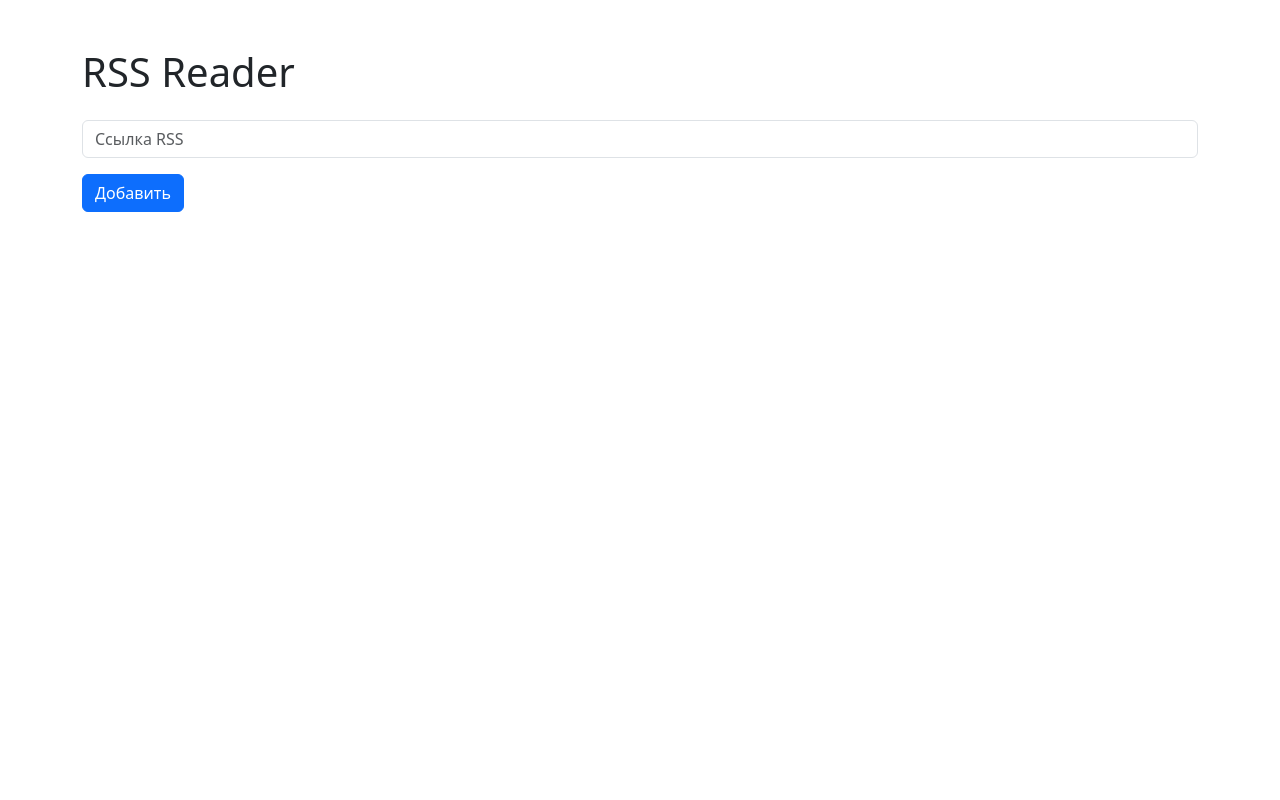
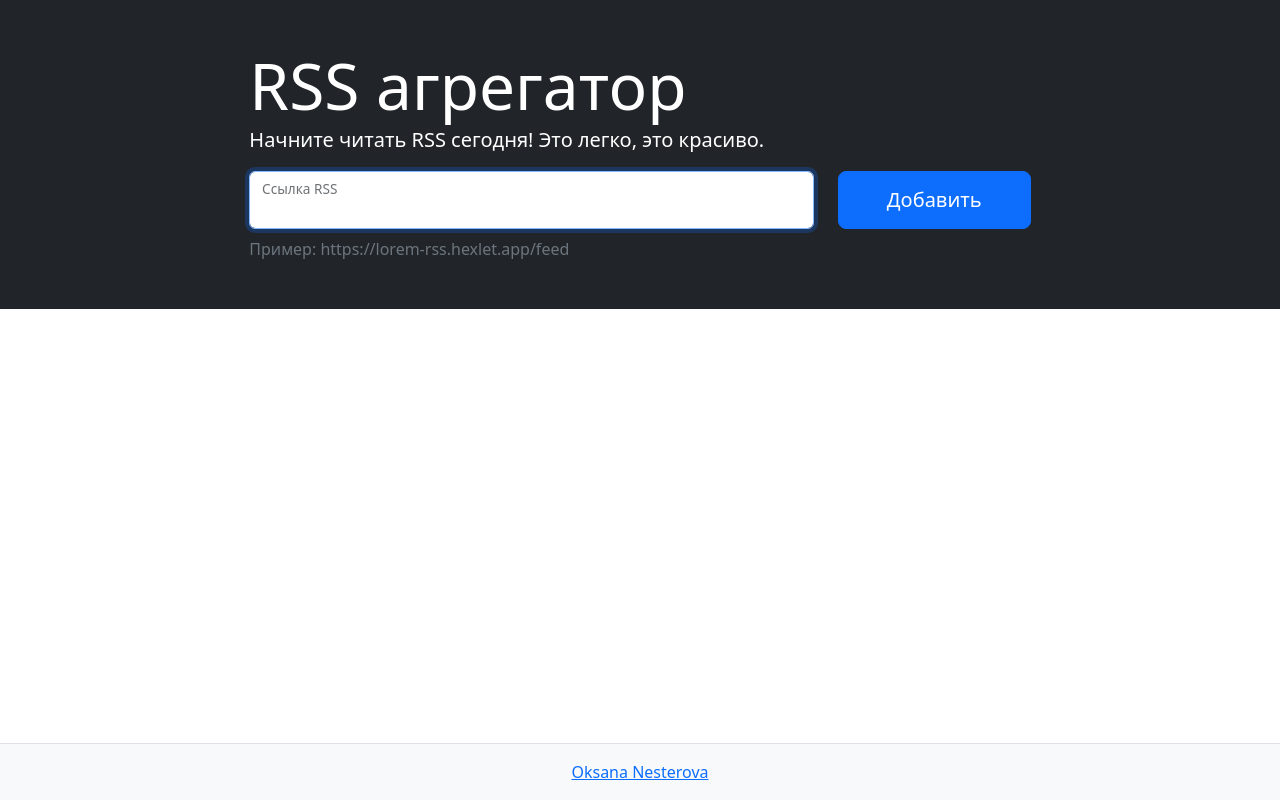
Before and after one commit to Oksana1992-hash/frontend-project-11, a website built with Vite: page index.html in a window 1280 px wide. Built offline with nearby package versions, Linux system fonts and the light colour scheme.

Commit message:
added app page markup

```diff
--- a/index.html
+++ b/index.html
@@ -2,22 +2,57 @@
 <html lang="ru">
 
 <head>
-    <meta charset="UTF-8" />
-    <title>RSS Reader</title>
-    <link rel="stylesheet" href="node_modules/bootstrap/dist/css/bootstrap.min.css" />
+    <meta charset="UTF-8">
+    <meta name="viewport" content="width=device-width,initial-scale=1,shrink-to-fit=no">
+    <title>RSS агрегатор</title>
+    <link rel="stylesheet" href="https://cdn.jsdelivr.net/npm/bootstrap@5.3.0/dist/css/bootstrap.min.css">
 </head>
 
 <body>
-    <div class="container py-5">
-        <h1 class="mb-4">RSS Reader</h1>
-        <form class="rss-form">
-            <div class="mb-3">
-                <input type="text" class="form-control" placeholder="Ссылка RSS" name="url" required>
+
+    <section class="container-fluid bg-dark p-5">
+        <div class="row">
+            <div class="col-md-10 col-lg-8 mx-auto text-white">
+                <h1 class="display-3 mb-0">RSS агрегатор</h1>
+                <p class="lead">Начните читать RSS сегодня! Это легко, это красиво.</p>
+                <!-- form-->
+                <form action="" class="rss-form text-body">
+                    <div class="row">
+                        <div class="col">
+                            <div class="form-floating">
+                                <input id="url-input" autofocus="" required name="url" aria-label="url"
+                                    class="form-control w-100" placeholder="ссылка RSS" autocomplete="off">
+                                <label for="url-input">Ссылка RSS</label>
+                            </div>
+                        </div>
+                        <div class="col-auto">
+                            <button type="submit" aria-label="add"
+                                class="h-100 btn btn-lg btn-primary px-sm-5">Добавить</button>
+                        </div>
+                    </div>
+                </form>
+                <!-- feedbak and mistake-->
+                <p class="mt-2 mb-0 text-secondary">Пример: https://lorem-rss.hexlet.app/feed</p>
+                <p class="feedback m-0 position-absolute small text-danger"></p>
             </div>
-            <button type="submit" class="btn btn-primary">Добавить</button>
-        </form>
-    </div>
-    <script type="module" src="/src/main.js"></script>
+        </div>
+    </section>
+    <section class="container-fluid container-xxl p-5">
+        <div class="row">
+            <div class="col-md-10 col-lg-8 order-1 mx-auto posts">
+            </div>
+            <div class="col-md-10 col-lg-4 mx-auto order-0 order-lg-1 feeds">
+            </div>
+        </div>
+    </section>
+    <footer class="fixed-bottom footer border-top py-3 mt-5 bg-light">
+        <div class="container-xl">
+            <div class="text-center">
+                <a href="https://github.com/Oksana1992-hash" target="_blank">Oksana Nesterova</a>
+            </div>
+        </div>
+    </footer>
+    <script type="module" defer="defer" src="/src/main.js"></script>
 </body>
 
 </html>
```
